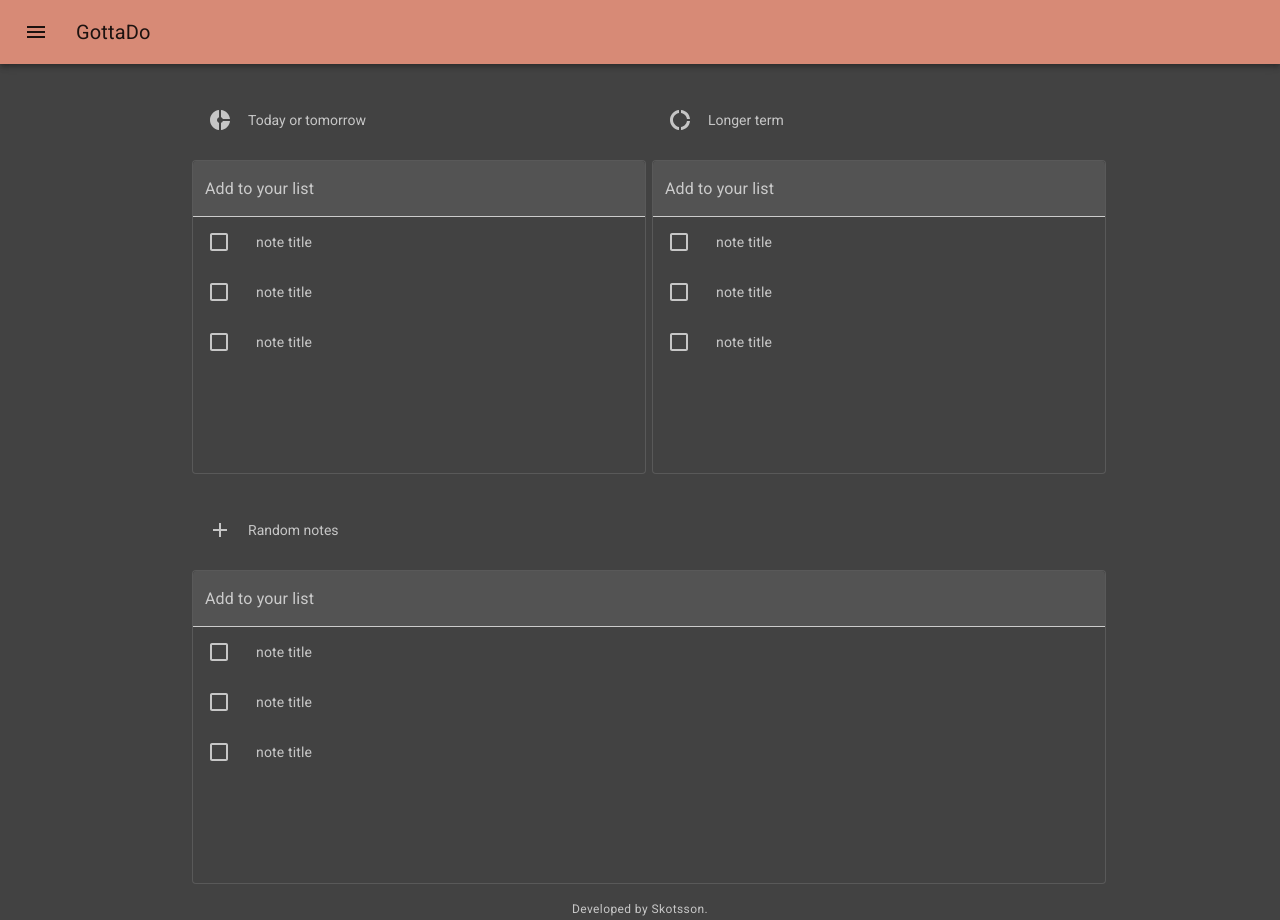
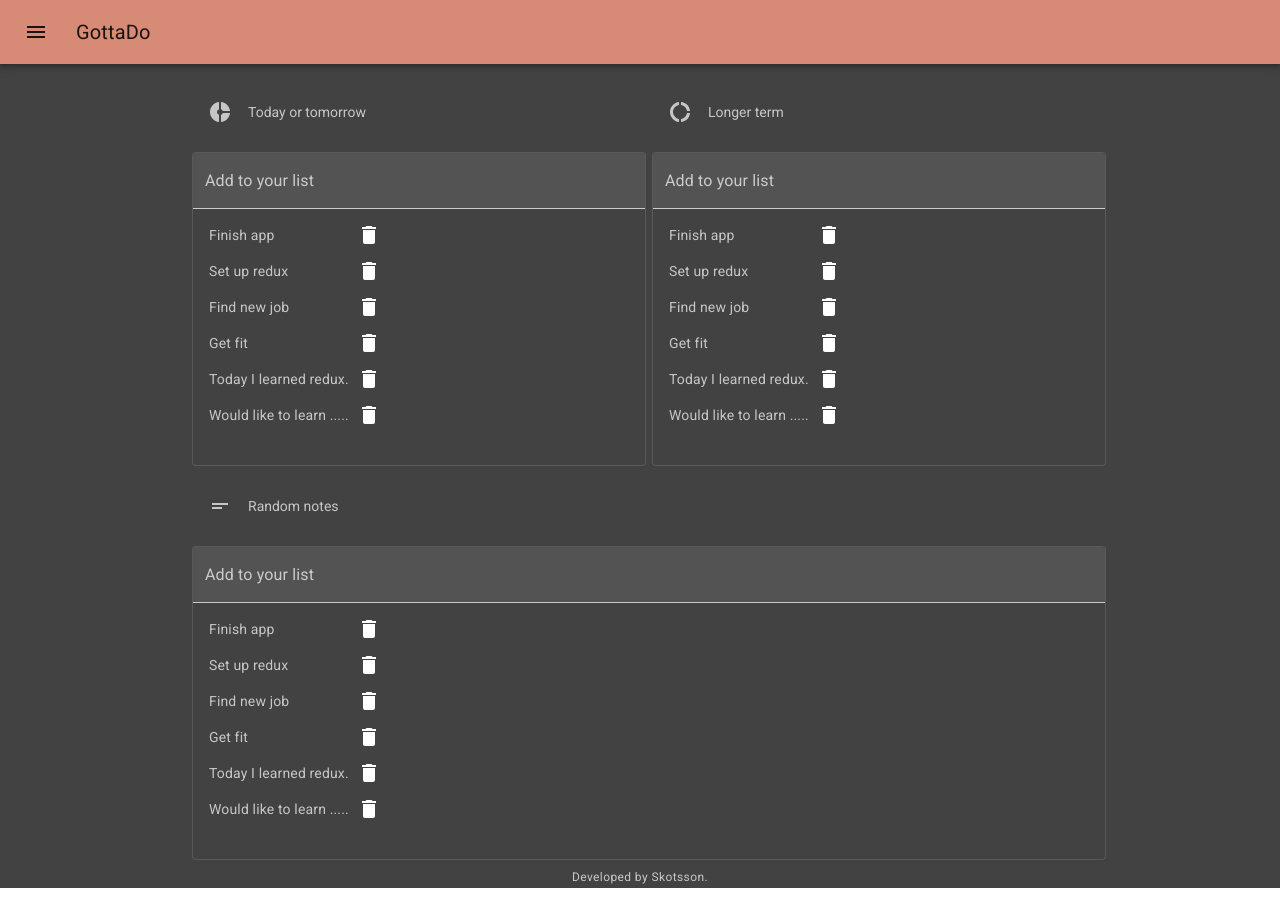
Before and after one commit to gotta-do/GottaDo, a React (Create React App) app: page / in a window 1280 px wide. After the commit the page ends 888 px from the top, so only its background shows below. Built offline with nearby package versions, Linux system fonts and the light colour scheme.

Commit message:
refactoring

```diff
--- a/src/components/App.tsx
+++ b/src/components/App.tsx
@@ -1,11 +1,13 @@
-import React from 'react';
+import React, { useState } from 'react';
 import { makeStyles, createStyles, Theme } from '@material-ui/core/styles';
 import Grid from '@material-ui/core/Grid';
 import Header from './ui/Header';
-import { Add, DonutLarge, DonutSmall } from '@material-ui/icons';
+import { DonutLarge, DonutSmall, ShortText } from '@material-ui/icons';
 import { Container } from '@material-ui/core';
 import Footer from './ui/Footer';
-import TaskList from './ui/TaskList';
+import ToDoListFrame from './ui/ToDoListFrame';
+import { toDoArray } from '../data/data';
+import { IToDo } from '../interfaces/interfaces';
 
 const useStyles = makeStyles((theme: Theme) =>
   createStyles({
@@ -32,6 +34,7 @@ const useStyles = makeStyles((theme: Theme) =>
 
 export default function App() {
   const classes = useStyles();
+  const [toDos, setToDos] = useState(toDoArray);
 
   return (
     <div className={classes.root}>
@@ -39,24 +42,31 @@ export default function App() {
       <Container maxWidth='md'>
         <Grid container spacing={1}>
           <Grid item xs={12} md={6}>
-            <TaskList
+            <ToDoListFrame
               title='Today or tomorrow'
               ico={<DonutSmall />}
               type='short-term'
+              toDos={toDos}
             />
           </Grid>
           <Grid item xs={12} md={6}>
-            <TaskList
+            <ToDoListFrame
               title='Longer term'
               ico={<DonutLarge />}
               type='long-term'
+              toDos={toDos}
             />
           </Grid>
         </Grid>
         <Grid item xs={12} md={12}>
-          <TaskList title='Random notes' ico={<Add />} type='note' />
+          <ToDoListFrame
+            title='Random notes'
+            ico={<ShortText />}
+            type='note'
+            toDos={toDos}
+          />
         </Grid>
-        <Grid justify='center'>
+        <Grid container justify='center'>
           <Footer />
         </Grid>
       </Container>
--- a/src/components/ui/Footer.tsx
+++ b/src/components/ui/Footer.tsx
@@ -1,29 +1,11 @@
 import React from 'react';
 import { makeStyles, createStyles, Theme } from '@material-ui/core/styles';
 import Grid from '@material-ui/core/Grid';
-import { Copyright } from '@material-ui/icons';
-import { Container, Typography } from '@material-ui/core';
+import { Typography } from '@material-ui/core';
 
 const useStyles = makeStyles((theme: Theme) =>
   createStyles({
-    root: {
-      //   flexGrow: 1,
-      //   minHeight: '100vh',
-      //   backgroundColor: theme.palette.background.paper,
-      //   color: theme.palette.text.secondary,
-    },
-
-    // paper: {
-    //   padding: theme.spacing(1),
-    //   textAlign: 'center',
-    // },
-    // title: {
-    //   margin: theme.spacing(1),
-    // },
-    // footer: {
-    //   textAlign: 'center',
-    //   marginTop: theme.spacing(1),
-    // },
+    footer: {},
   }),
 );
 
@@ -31,12 +13,10 @@ export default function Footer() {
   const classes = useStyles();
 
   return (
-    // <Container maxWidth="md">
-    <Grid container justify="center">
-      <Typography variant="caption">Developed by Skotsson.  </Typography>
-      {/* <Copyright fontSize="small" />
-      <Typography variant="caption">2020</Typography> */}
+    <Grid container justify='center'>
+      <Typography className={classes.footer} variant='caption'>
+        Developed by Skotsson.
+      </Typography>
     </Grid>
-    // </Container>
   );
 }
--- a/src/components/ui/TaskList.tsx
+++ /dev/null
@@ -1,140 +0,0 @@
-import React, { ChangeEvent, SyntheticEvent, useState } from 'react';
-import { makeStyles, Theme, createStyles } from '@material-ui/core/styles';
-import List from '@material-ui/core/List';
-import ListItem from '@material-ui/core/ListItem';
-import ListItemText from '@material-ui/core/ListItemText';
-import Grid from '@material-ui/core/Grid';
-import {
-  Checkbox,
-  FormControl,
-  FormControlLabel,
-  ListSubheader,
-  Paper,
-  TextField,
-  Toolbar,
-} from '@material-ui/core';
-import { TaskListProps, ToDoType } from '../../interfaces/interfaces';
-import { toDos } from '../../data/data';
-
-const useStyles = makeStyles((theme: Theme) =>
-  createStyles({
-    root: {
-      flexGrow: 1,
-
-      // maxWidth: 752,
-    },
-    tasks: {},
-    title: {
-      margin: theme.spacing(0),
-    },
-    formGrid: {
-      // justifyContent: 'flexStart',
-    },
-    paper: {
-      // padding: theme.spacing(1),
-      margin: theme.spacing(1),
-      textAlign: 'center',
-      color: theme.palette.text.secondary,
-      backgroundColor: theme.palette.background.paper,
-      width: '100%',
-      overflowY: 'auto',
-      minHeight: theme.spacing(2) * 19.5,
-      maxHeight: theme.spacing(2) * 19.5,
-    },
-
-    newTask: {
-      '& > *': {
-        // marginRight: theme.spacing(5),
-        // width: '100%',
-        // justifyContent: 'flex-start',
-      },
-    },
-  }),
-);
-
-const handleClick = (event: React.FormEvent<HTMLInputElement>) => {
-  console.log('checked');
-};
-
-function generate(element: React.ReactElement) {
-  return [0, 1, 2].map((value) =>
-    React.cloneElement(element, {
-      key: value,
-    }),
-  );
-}
-
-// export type ToDoType = 'short-term' | 'long-term' | 'note';
-// export interface IToDo {
-//   label: string;
-//   isChecked: boolean;
-//   type: ToDoType;
-// }
-
-// interface TaskListProps {
-//   title: string;
-//   ico: JSX.Element;
-// }
-
-export default function TaskList({ title, ico, type }: TaskListProps) {
-  const classes = useStyles();
-
-  const [taskLabel, setTaskLabel] = useState('');
-  const [done, setDone] = useState(false);
-
-  const handleNewTask = (event: ChangeEvent<HTMLInputElement>) => {
-    event.stopPropagation();
-    // event.preventDefault();
-    toDos.push({
-      label: (event.target as HTMLInputElement).value,
-      isChecked: false,
-      type: type,
-    });
-    setTaskLabel((event.target as HTMLInputElement).value);
-    console.log('clicked');
-  };
-
-  return (
-    <div className={classes.root}>
-      <List dense>
-        <Toolbar>
-          {ico}
-          <ListSubheader className={classes.title}>{title}</ListSubheader>
-        </Toolbar>
-        <Paper className={classes.paper} variant='outlined'>
-          <form className={classes.newTask} noValidate autoComplete='off'>
-            <Grid item container className={classes.formGrid}>
-              <TextField
-                id='task'
-                className={classes.newTask}
-                label='Add to your list'
-                value={taskLabel}
-                onChange={handleNewTask}
-                variant='filled'
-                fullWidth
-              />
-            </Grid>
-            {generate(
-              <ListItem>
-                <FormControlLabel
-                  control={
-                    <Checkbox
-                      // checked={dense}
-                      value={done}
-                      onChange={(event) => setDone(true)}
-                    />
-                  }
-                  label={false}
-                />
-                <ListItemText
-                  primary='note title'
-                  // secondary={secondary ? 'Secondary text' : null}
-                />
-              </ListItem>,
-            )}
-          </form>
-        </Paper>
-      </List>
-    </div>
-  );
-}
--- /dev/null
+++ b/src/components/ui/ToDoList.tsx
@@ -0,0 +1,44 @@
+import {
+  createStyles,
+  IconButton,
+  List,
+  ListItem,
+  ListItemSecondaryAction,
+  ListItemText,
+  makeStyles,
+  Theme,
+} from '@material-ui/core';
+import React from 'react';
+import { IToDo, ToDoListProps } from '../../interfaces/interfaces';
+import DeleteIcon from '@material-ui/icons/Delete';
+
+const userStyles = makeStyles((theme: Theme) =>
+  createStyles({
+    // Blank
+  }),
+);
+
+export default function ToDoList({ type, toDos }: ToDoListProps) {
+  const deleteTodo = (index: number) => {};
+
+  return (
+    <List dense>
+      {toDos.map((el: IToDo, index) => (
+        <ListItem>
+          <ListItemText primary={el.task} />
+          <ListItemSecondaryAction>
+            <IconButton
+              edge='end'
+              aria-label='delete'
+              onClick={() => {
+                deleteTodo(index);
+              }}
+            >
+              <DeleteIcon />
+            </IconButton>
+          </ListItemSecondaryAction>
+        </ListItem>
+      ))}
+    </List>
+  );
+}
--- /dev/null
+++ b/src/components/ui/ToDoListFrame.tsx
@@ -0,0 +1,66 @@
+import React from 'react';
+import { makeStyles, Theme, createStyles } from '@material-ui/core/styles';
+import Grid from '@material-ui/core/Grid';
+import { ListSubheader, Paper, TextField, Toolbar } from '@material-ui/core';
+import { ToDoListFrameProps } from '../../interfaces/interfaces';
+import ToDoList from './ToDoList';
+
+const useStyles = makeStyles((theme: Theme) =>
+  createStyles({
+    root: {
+      flexGrow: 1,
+      fontSize: '10px',
+    },
+    tasks: {},
+    title: {
+      margin: theme.spacing(0),
+    },
+    formGrid: {},
+    paper: {
+      // padding: theme.spacing(1),
+      margin: theme.spacing(1),
+      textAlign: 'center',
+      color: theme.palette.text.secondary,
+      backgroundColor: theme.palette.background.paper,
+      width: '100%',
+      overflowY: 'auto',
+      minHeight: theme.spacing(2) * 19.5,
+      maxHeight: theme.spacing(2) * 19.5,
+    },
+
+    checkedTask: {
+      textDecoration: 'line-through',
+    },
+  }),
+);
+
+export default function TaskList({
+  title,
+  ico,
+  type,
+  toDos,
+}: ToDoListFrameProps) {
+  const classes = useStyles();
+
+  return (
+    <div className={classes.root}>
+      {/* <List dense> */}
+      <Toolbar>
+        {ico}
+        <ListSubheader className={classes.title}>{title}</ListSubheader>
+      </Toolbar>
+      <Paper className={classes.paper} variant='outlined'>
+        <Grid container className={classes.formGrid}>
+          <TextField
+            label='Add to your list'
+            // onKeyDown={handleNewTask}
+            variant='filled'
+            fullWidth
+          />
+          <ToDoList type={type} toDos={toDos} />
+        </Grid>
+      </Paper>
+      {/* </List> */}
+    </div>
+  );
+}
--- a/src/data/data.tsx
+++ b/src/data/data.tsx
@@ -1,9 +1,40 @@
 import { IToDo } from '../interfaces/interfaces';
 
-export const toDos: IToDo[] = [
+export const toDoArray: IToDo[] = [
   {
-    label: 'Finish app',
+    id: 1,
+    task: 'Finish app',
+    isChecked: true,
+    type: 'short-term',
+  },
+  {
+    id: 2,
+    task: 'Set up redux',
     isChecked: false,
     type: 'short-term',
   },
+  {
+    id: 3,
+    task: 'Find new job',
+    isChecked: true,
+    type: 'long-term',
+  },
+  {
+    id: 4,
+    task: 'Get fit',
+    isChecked: false,
+    type: 'long-term',
+  },
+  {
+    id: 5,
+    task: 'Today I learned redux.',
+    isChecked: false,
+    type: 'note',
+  },
+  {
+    id: 6,
+    task: 'Would like to learn .....',
+    isChecked: false,
+    type: 'note',
+  },
 ];
```
Also changed, not shown: src/interfaces/interfaces.ts (+10 -3 lines).
